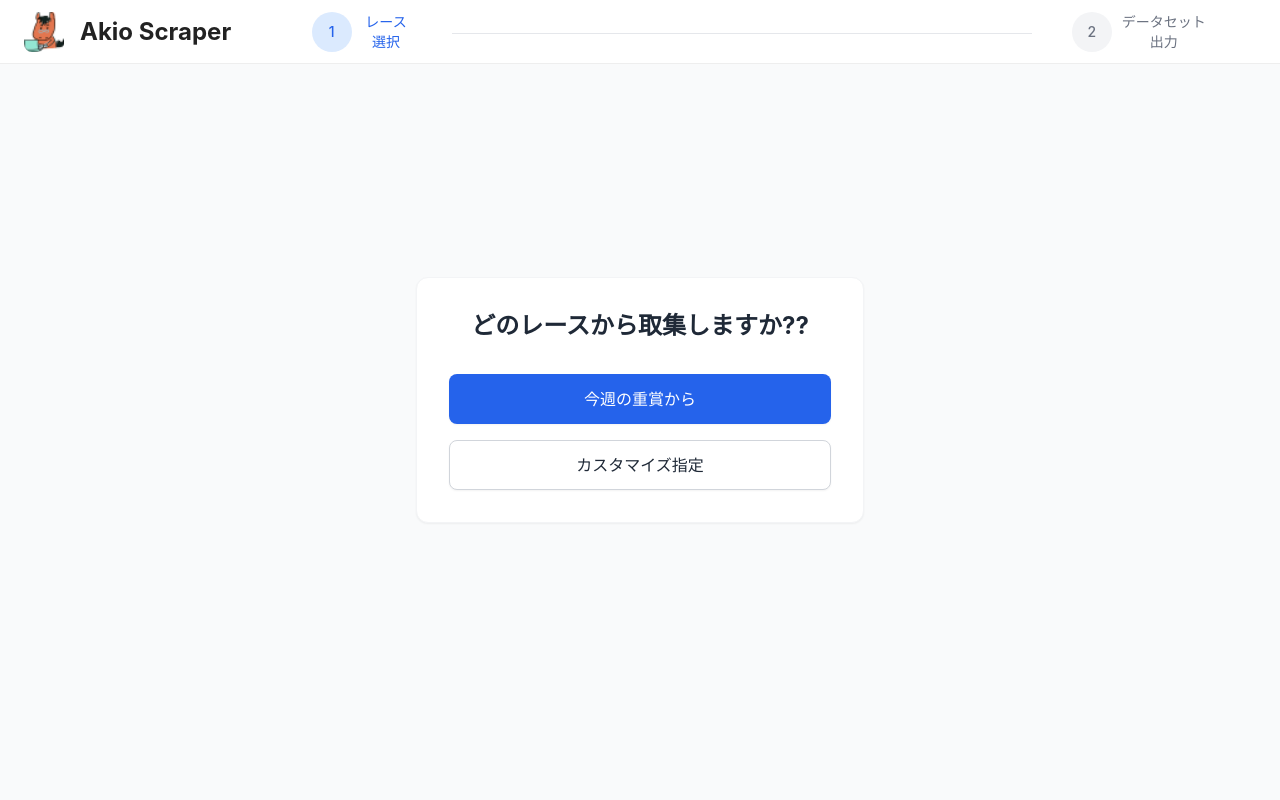
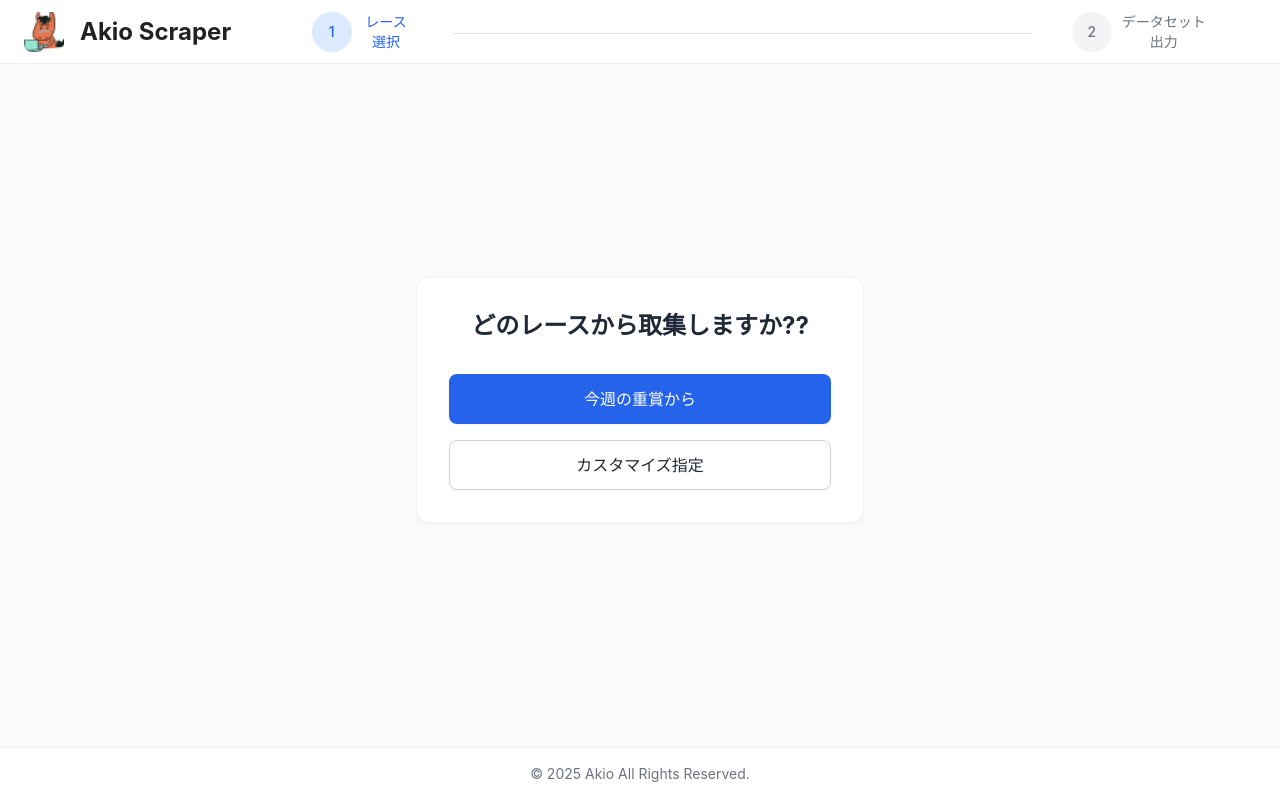
Before and after one commit to akiohiratani/AkioSearchGUI, a React (Create React App) app: page / in a window 1280 px wide. Built offline with nearby package versions, Linux system fonts and the light colour scheme.

Commit message:
フッター追加

```diff
--- a/src/pages/Home.tsx
+++ b/src/pages/Home.tsx
@@ -83,6 +83,16 @@ export const Home = () => {
                 keyword={currentSelectedSearchType}
                 isVisible={currentScreen.export}
                 onClose={handlePrevStep}/>
+
+            {/* Fotter */}
+            <footer className="fixed bottom-0 left-0 w-full bg-white border-t border-gray-100 py-4 px-4 shadow-sm z-10">
+                <div className="max-w-7xl mx-auto flex justify-center items-center">
+                    {/* コピーライトのみ中央表示 */}
+                    <p className="text-gray-500 text-sm">
+                    &copy; 2025 Akio All Rights Reserved.
+                    </p>
+                </div>
+            </footer>
         </div>
     );
 }
```
